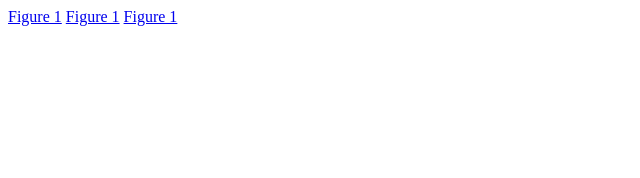
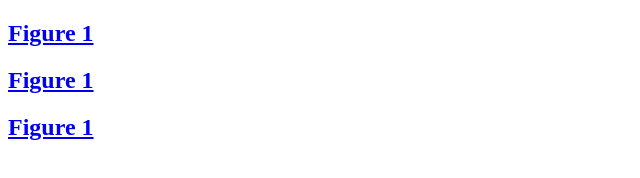
Before and after one commit to nutritioncoalition/nutritioncoalition.github.io, a plain HTML site: page index.html in a window 1280 px wide. Shown: the whole page, without its empty margins (0-640 px from the left). Drawn offline with Linux system fonts and the light colour scheme.

Commit message:
Update index.html

```diff
--- a/index.html
+++ b/index.html
@@ -1,9 +1,9 @@
 <!DOCTYPE html>
 <html>
 <body>
-<a href="https://nutritioncoalition.github.io/dgac2020.html">Figure 1</a>
-<a href="https://nutritioncoalition.github.io/dgac2020fig3.html">Figure 1</a>
+<h2><a href="https://nutritioncoalition.github.io/dgac2020.html">Figure 1</a></h2>
+<h2><a href="https://nutritioncoalition.github.io/dgac2020fig3.html">Figure 1</a></h2>
 
-<a href="https://nutritioncoalition.github.io/dgac2020fig5.html">Figure 1</a>
+<h2><a href="https://nutritioncoalition.github.io/dgac2020fig5.html">Figure 1</a></h2>
 
 </html>
```
